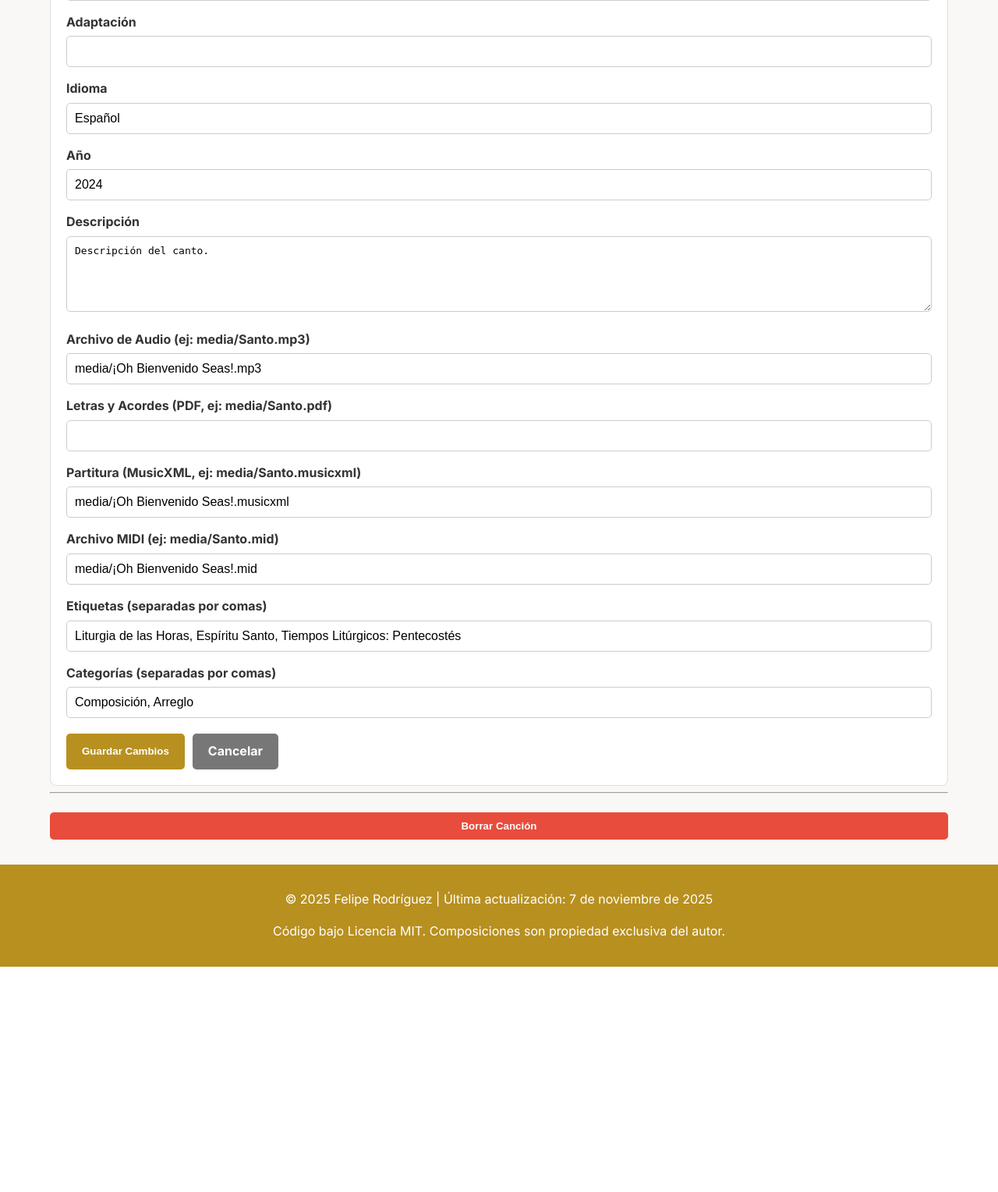
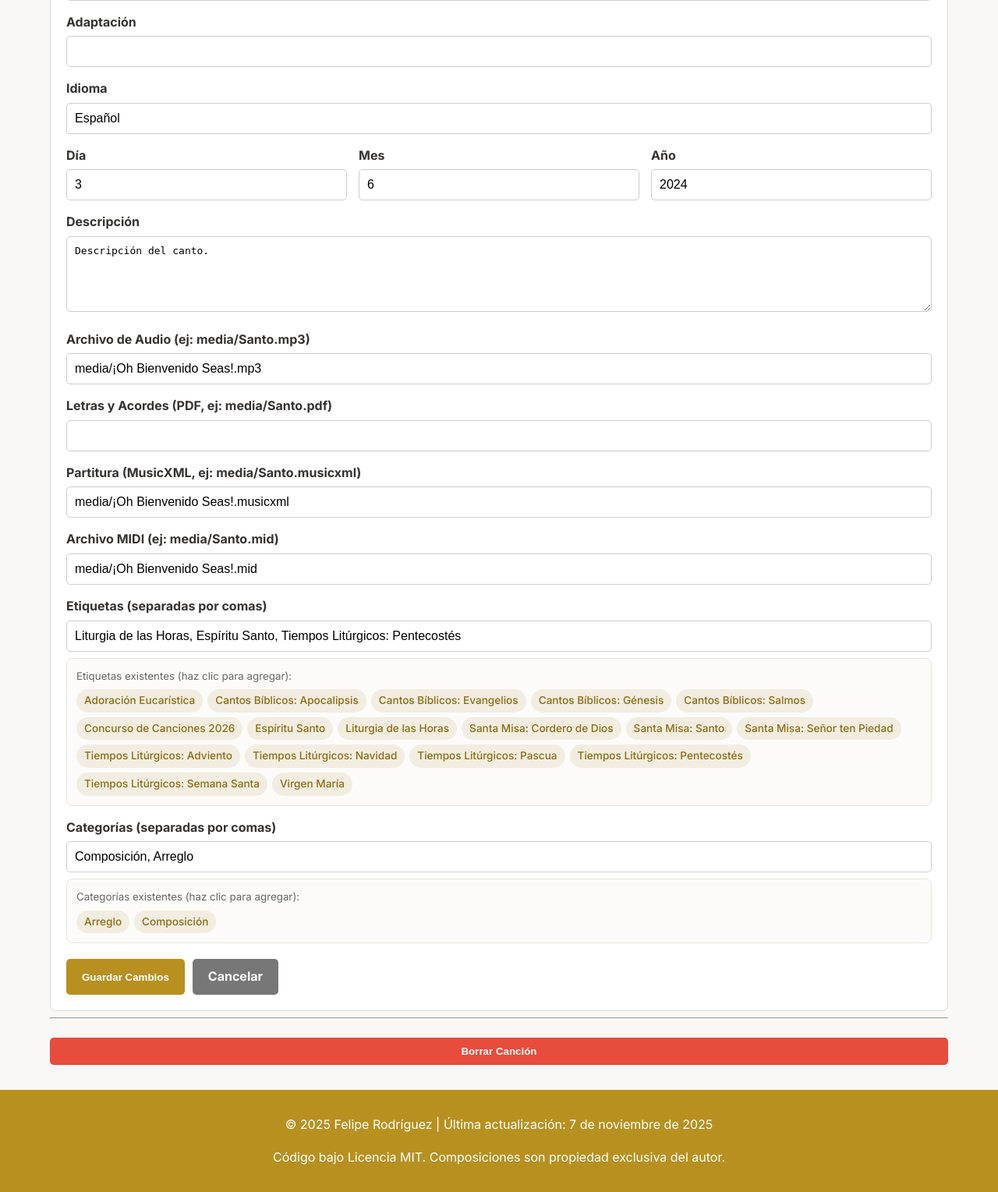
Before and after one commit to feliperodriguezborquez/mi_musica_app, a Flask app: page /composicion/1/edit in a window 1280 px wide. Shown: the part 475-2004 px from the top of the page at 78% size. Before the commit the page ends 1715 px from the top, so only its background shows below. Run offline with Flask 3, Linux system fonts and the light colour scheme; the visitor is signed in with stand-in values (Sample User, id 1); some libraries are stand-ins or nearby versions.

Commit message:
Permitir editar día/mes y agregar selector de etiquetas/categorías en edición

```diff
--- a/app.py
+++ b/app.py
@@ -526,6 +526,10 @@ def edit_cancion(comp_id):
         cancion_a_editar.letra = request.form.get('letra') or None
         cancion_a_editar.adaptacion = request.form.get('adaptacion') or None
         cancion_a_editar.idioma = request.form.get('idioma') or None
+        dia_str = request.form.get('dia')
+        cancion_a_editar.dia = int(dia_str) if dia_str else None
+        mes_str = request.form.get('mes')
+        cancion_a_editar.mes = int(mes_str) if mes_str else None
         anio_str = request.form.get('anio')
         cancion_a_editar.anio = int(anio_str) if anio_str else None
         cancion_a_editar.descripcion = request.form.get('descripcion') or None
@@ -555,6 +559,8 @@ def edit_cancion(comp_id):
                         data[i]['adaptacion'] = cancion_a_editar.adaptacion
                         data[i]['idioma'] = cancion_a_editar.idioma
                         data[i]['anio'] = cancion_a_editar.anio
+                        data[i]['mes'] = cancion_a_editar.mes
+                        data[i]['dia'] = cancion_a_editar.dia
                         data[i]['descripcion'] = cancion_a_editar.descripcion
                         data[i]['audio'] = cancion_a_editar.audio
                         data[i]['letras_acordes'] = cancion_a_editar.letras_acordes
@@ -572,7 +578,29 @@ def edit_cancion(comp_id):
             flash(f'Error al guardar en data.json: {e}', 'danger')
 
         return redirect(url_for('ver_composicion', comp_id=cancion_a_editar.id))
-    return render_template('edit_cancion.html', cancion=cancion_a_editar)
+
+    # Obtener todas las etiquetas y categorías existentes para el selector
+    todas_las_canciones = Cancion.query.all()
+    set_de_tags = set()
+    for c in todas_las_canciones:
+        for tag in c.tags:
+            if tag and tag.strip():
+                set_de_tags.add(tag.strip())
+    todos_los_tags = sorted(list(set_de_tags))
+
+    set_de_categorias = set()
+    for c in todas_las_canciones:
+        for cat in c.categorias:
+            if cat and cat.strip():
+                set_de_categorias.add(cat.strip())
+    todas_las_categorias = sorted(list(set_de_categorias))
+
+    return render_template(
+        'edit_cancion.html',
+        cancion=cancion_a_editar,
+        todos_los_tags=todos_los_tags,
+        todas_las_categorias=todas_las_categorias
+    )
 
 @app.route('/composicion/<int:comp_id>/delete', methods=['POST'])
 @login_required
--- a/static/style.css
+++ b/static/style.css
@@ -762,3 +762,36 @@ footer { text-align: center; margin-top: 2rem; padding: 1rem; background-color:
 .btn-load-score:hover {
     background-color: var(--color-acento);
 }
+
+/* --- Selector de Etiquetas en Edición --- */
+.tags-selector {
+    background: #fcfbfa;
+    border: 1px solid #eae5d9;
+    border-radius: 8px;
+    padding: 12px;
+    margin-top: 8px;
+}
+.available-tags {
+    display: flex;
+    flex-wrap: wrap;
+    gap: 8px;
+    margin-top: 6px;
+}
+.tag-badge {
+    display: inline-block;
+    background-color: #f2ede0;
+    color: #8e6c13;
+    padding: 4px 10px;
+    border-radius: 20px;
+    font-size: 0.85em;
+    cursor: pointer;
+    user-select: none;
+    transition: all 0.2s cubic-bezier(0.4, 0, 0.2, 1);
+    font-weight: 500;
+}
+.tag-badge:hover {
+    background-color: var(--color-principal);
+    color: var(--color-blanco);
+    transform: translateY(-1px);
+    box-shadow: 0 2px 5px rgba(184, 144, 32, 0.15);
+}
--- a/templates/base.html
+++ b/templates/base.html
@@ -66,5 +66,6 @@ document.addEventListener('DOMContentLoaded', function() {
     }
 });
 </script>
+{% block extra_js %}{% endblock %}
 </body>
 </html>
--- a/templates/edit_cancion.html
+++ b/templates/edit_cancion.html
@@ -29,9 +29,19 @@
             <input type="text" id="idioma" name="idioma" value="{{ cancion.idioma or '' }}">
         </div>
 
-        <div class="form-group">
-            <label for="anio">Año</label>
-            <input type="number" id="anio" name="anio" value="{{ cancion.anio or '' }}">
+        <div class="date-group" style="display: flex; gap: 15px; margin-bottom: 15px;">
+            <div class="form-group" style="flex: 1; margin-bottom: 0;">
+                <label for="dia">Día</label>
+                <input type="number" id="dia" name="dia" min="1" max="31" value="{{ cancion.dia or '' }}">
+            </div>
+            <div class="form-group" style="flex: 1; margin-bottom: 0;">
+                <label for="mes">Mes</label>
+                <input type="number" id="mes" name="mes" min="1" max="12" value="{{ cancion.mes or '' }}">
+            </div>
+            <div class="form-group" style="flex: 1; margin-bottom: 0;">
+                <label for="anio">Año</label>
+                <input type="number" id="anio" name="anio" value="{{ cancion.anio or '' }}">
+            </div>
         </div>
 
         <div class="form-group">
@@ -62,11 +72,27 @@
         <div class="form-group">
             <label for="tags">Etiquetas (separadas por comas)</label>
             <input type="text" id="tags" name="tags" value="{{ cancion.tags | join(', ') }}">
+            <div class="tags-selector" style="margin-top: 8px;">
+                <small style="color: #666; display: block; margin-bottom: 4px;">Etiquetas existentes (haz clic para agregar):</small>
+                <div class="available-tags" style="display: flex; flex-wrap: wrap; gap: 6px;">
+                    {% for tag in todos_los_tags %}
+                        <span class="tag-badge" onclick="addTag('{{ tag }}')">{{ tag }}</span>
+                    {% endfor %}
+                </div>
+            </div>
         </div>
 
         <div class="form-group">
             <label for="categorias">Categorías (separadas por comas)</label>
             <input type="text" id="categorias" name="categorias" value="{{ cancion.categorias | join(', ') }}">
+            <div class="tags-selector" style="margin-top: 8px;">
+                <small style="color: #666; display: block; margin-bottom: 4px;">Categorías existentes (haz clic para agregar):</small>
+                <div class="available-tags" style="display: flex; flex-wrap: wrap; gap: 6px;">
+                    {% for cat in todas_las_categorias %}
+                        <span class="tag-badge" onclick="addCategoria('{{ cat }}')">{{ cat }}</span>
+                    {% endfor %}
+                </div>
+            </div>
         </div>
 
         <div class="form-actions">
@@ -80,3 +106,27 @@
     </form>
 
 {% endblock %}
+
+{% block extra_js %}
+<script>
+function addTag(tag) {
+    const input = document.getElementById('tags');
+    let currentValue = input.value.trim();
+    let tagsList = currentValue ? currentValue.split(',').map(t => t.trim()) : [];
+    if (!tagsList.includes(tag)) {
+        tagsList.push(tag);
+        input.value = tagsList.join(', ');
+    }
+}
+
+function addCategoria(cat) {
+    const input = document.getElementById('categorias');
+    let currentValue = input.value.trim();
+    let catList = currentValue ? currentValue.split(',').map(c => c.trim()) : [];
+    if (!catList.includes(cat)) {
+        catList.push(cat);
+        input.value = catList.join(', ');
+    }
+}
+</script>
+{% endblock %}
```
Also changed, not shown: instance/comentarios.db.
